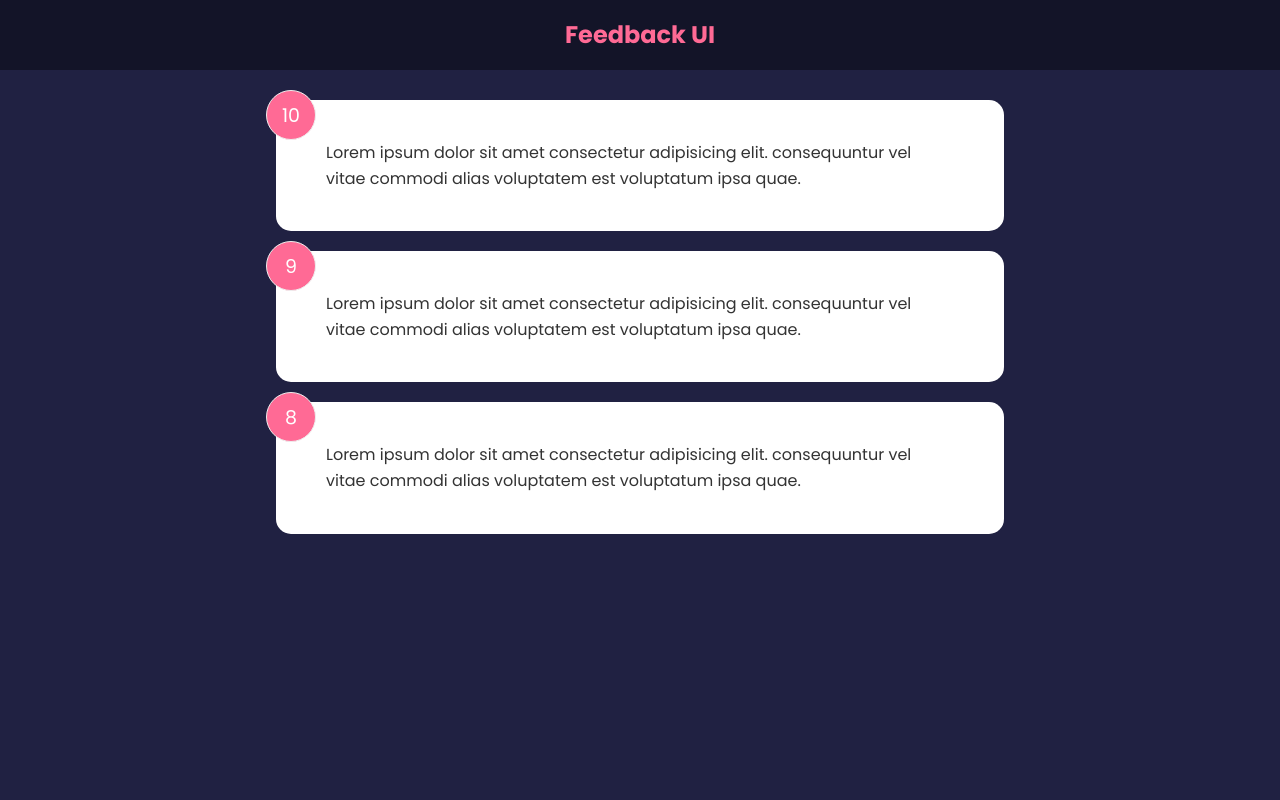
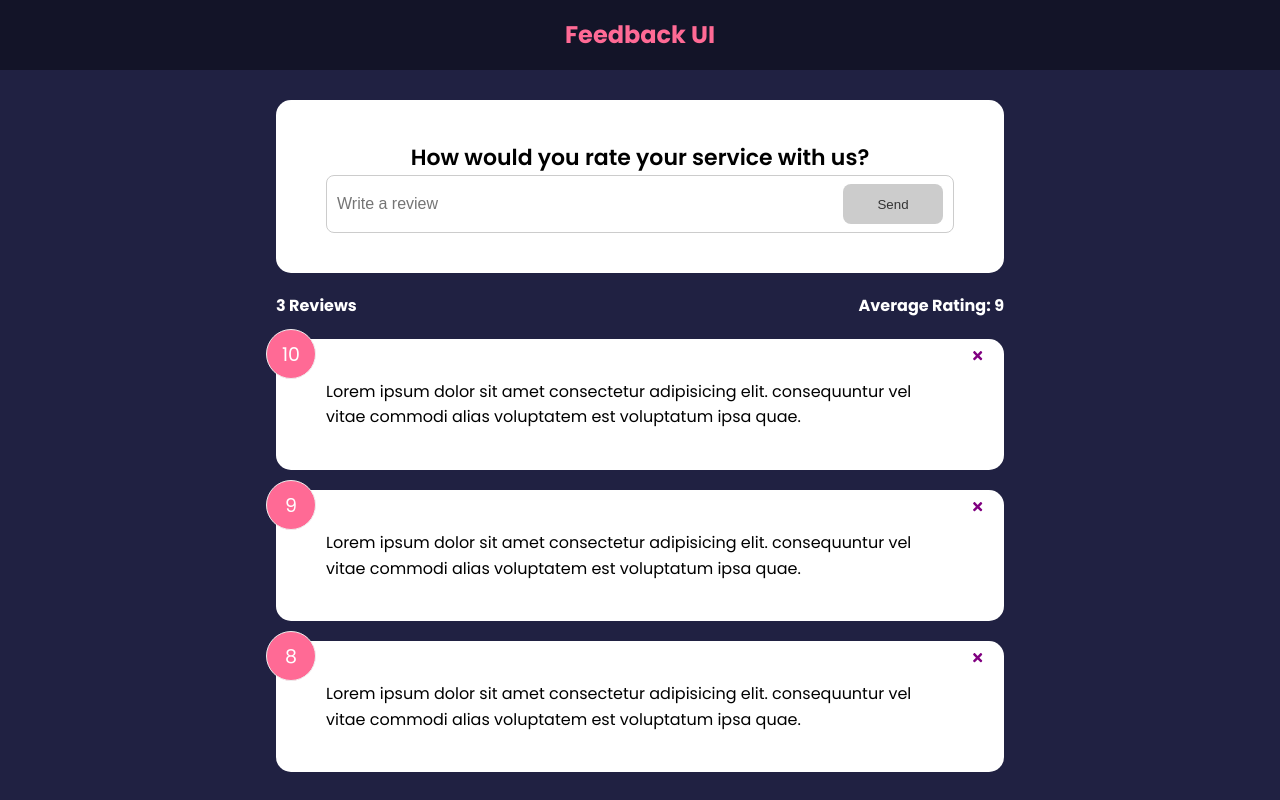
Before and after one commit to mdarif/feedback-app, a React (Create React App) app: page / in a window 1280 px wide. Built offline with nearby package versions, Linux system fonts and the light colour scheme; the HTML template or start-up script is replaced by a standard one.

Commit message:
UI Skeleton is ready for further integration.

```diff
--- a/package.json
+++ b/package.json
@@ -8,6 +8,7 @@
     "@testing-library/user-event": "^13.5.0",
     "react": "^17.0.2",
     "react-dom": "^17.0.2",
+    "react-icons": "^4.3.1",
     "react-scripts": "5.0.0",
     "web-vitals": "^2.1.2"
   },
--- a/src/App.js
+++ b/src/App.js
@@ -2,14 +2,29 @@
 import Header from './components/Header'
 import FeedbackList from './components/FeedbackList'
 import FeedbackData from './data/FeedbackData'
+import FeedbackStats from './components/FeedbackStats'
+import FeedbackForm from './components/FeedbackForm'
 
 function App () {
   const [feedback, setFeedback] = useState(FeedbackData)
+
+  const deleteFeedback = id => {
+    if (window.confirm('Are you sure, you want to delete?')) {
+      setFeedback(
+        feedback.filter(item => {
+          return item.id !== id
+        })
+      )
+    }
+  }
+
   return (
     <>
       <Header />
       <div className='container'>
-        <FeedbackList feedback={feedback} />
+        <FeedbackForm />
+        <FeedbackStats feedback={feedback} />
+        <FeedbackList feedback={feedback} handleDelete={deleteFeedback} />
       </div>
     </>
   )
--- /dev/null
+++ b/src/components/FeedbackForm.js
@@ -0,0 +1,47 @@
+import { useState } from 'react'
+import Button from './shared/Button'
+import Card from './shared/Card'
+
+function FeedbackForm () {
+  const [text, setText] = useState('')
+  const [btnDisabled, setBtnDisabled] = useState(true)
+  const [message, setMessage] = useState('')
+
+  const handleTextChange = e => {
+    if (text === '') {
+      setBtnDisabled(true)
+      setMessage(null)
+      setBtnDisabled(true)
+    } else if (text !== '' && text.trim().length < 10) {
+      setBtnDisabled(true)
+      setMessage('Text must be at least 10 characters')
+    } else {
+      setMessage(null)
+      setBtnDisabled(false)
+    }
+    setText(e.target.value)
+  }
+
+  return (
+    <Card>
+      <form>
+        <h2>How would you rate your service with us?</h2>
+        {/* @todo - rating select component */}
+        <div className='input-group'>
+          <input
+            onChange={handleTextChange}
+            type='text'
+            placeholder='Write a review'
+            value={text}
+          />
+          <Button type='submit' isDisabled={btnDisabled}>
+            Send
+          </Button>
+        </div>
+        {message && <div className='message'>{message}</div>}
+      </form>
+    </Card>
+  )
+}
+
+export default FeedbackForm
--- a/src/components/FeedbackItem.js
+++ b/src/components/FeedbackItem.js
@@ -1,10 +1,21 @@
-function FeedbackItem ({ item }) {
+import { FaTimes } from 'react-icons/fa'
+import PropTypes from 'prop-types'
+import Card from './shared/Card'
+
+function FeedbackItem ({ item, handleDelete }) {
   return (
-    <div className='card'>
+    <Card>
       <div className='num-display'>{item.rating}</div>
+      <button onClick={() => handleDelete(item.id)} className='close'>
+        <FaTimes color='purple' />
+      </button>
       <div className='text-display'>{item.text}</div>
-    </div>
+    </Card>
   )
 }
 
+FeedbackItem.propTypes = {
+  item: PropTypes.object.isRequired
+}
+
 export default FeedbackItem
--- a/src/components/FeedbackList.js
+++ b/src/components/FeedbackList.js
@@ -1,6 +1,7 @@
+import PropTypes from 'prop-types'
 import FeedbackItem from './FeedbackItem'
 
-function FeedbackList ({ feedback }) {
+function FeedbackList ({ feedback, handleDelete }) {
   //console.log(feedback)
   if (!feedback || feedback.length === 0) {
     return <p>No feedback yet</p>
@@ -8,10 +9,20 @@
   return (
     <div className='feedback-list'>
       {feedback.map(item => (
-        <FeedbackItem key={item.id} item={item} />
+        <FeedbackItem key={item.id} item={item} handleDelete={handleDelete} />
       ))}
     </div>
   )
 }
 
+FeedbackList.propTypes = {
+  feedback: PropTypes.arrayOf(
+    PropTypes.shape({
+      id: PropTypes.number.isRequired,
+      text: PropTypes.string.isRequired,
+      rating: PropTypes.number.isRequired
+    })
+  )
+}
+
 export default FeedbackList
--- /dev/null
+++ b/src/components/FeedbackStats.js
@@ -0,0 +1,24 @@
+import PropTypes from 'prop-types'
+
+function FeedbackStats ({ feedback }) {
+  //Calculate readings average
+  let average =
+    feedback.reduce((acc, cur) => {
+      return acc + cur.rating
+    }, 0) / feedback.length
+
+  //average = average.toFixed()
+
+  return (
+    <div className='feedback-stats'>
+      <h4>{feedback.length} Reviews</h4>
+      <h4>Average Rating: {isNaN(average) ? 0 : average}</h4>
+    </div>
+  )
+}
+
+FeedbackStats.prototype = {
+  feedback: PropTypes.array.isRequired
+}
+
+export default FeedbackStats
--- /dev/null
+++ b/src/components/shared/Button.js
@@ -0,0 +1,24 @@
+import PropTypes from 'prop-types'
+
+function Button ({ children, version, type, isDisabled }) {
+  return (
+    <button type={type} disabled={isDisabled} className={`btn btn-${version}`}>
+      {children}
+    </button>
+  )
+}
+
+Button.defaultProps = {
+  version: 'primary',
+  type: 'button',
+  isDisabled: false
+}
+
+Button.propTypes = {
+  children: PropTypes.node.isRequired,
+  version: PropTypes.string,
+  type: PropTypes.string,
+  isDisabled: PropTypes.bool
+}
+
+export default Button
--- /dev/null
+++ b/src/components/shared/Card.js
@@ -0,0 +1,27 @@
+import PropTypes from 'prop-types'
+
+function Card ({ children, reverse }) {
+  //return <div className={`card ${reverse && 'reverse'}`}>{children}</div>
+  return (
+    <div
+      className='card'
+      style={{
+        backgroundColor: reverse ? 'rgba(0,0,0,0.4' : '#fff',
+        color: reverse ? '#fff' : '#000'
+      }}
+    >
+      {children}
+    </div>
+  )
+}
+
+Card.defaultProps = {
+  reverse: false
+}
+
+Card.propTypes = {
+  children: PropTypes.node.isRequired,
+  reverse: PropTypes.bool
+}
+
+export default Card
```
Also changed, not shown: 2 other files (tests, documents, lock files or other folders).
